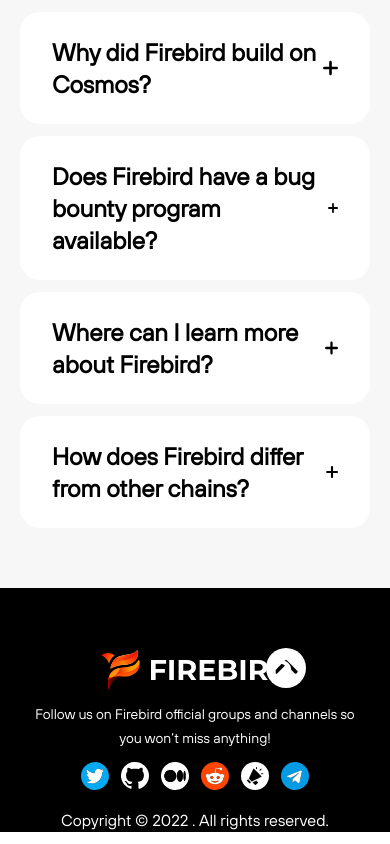
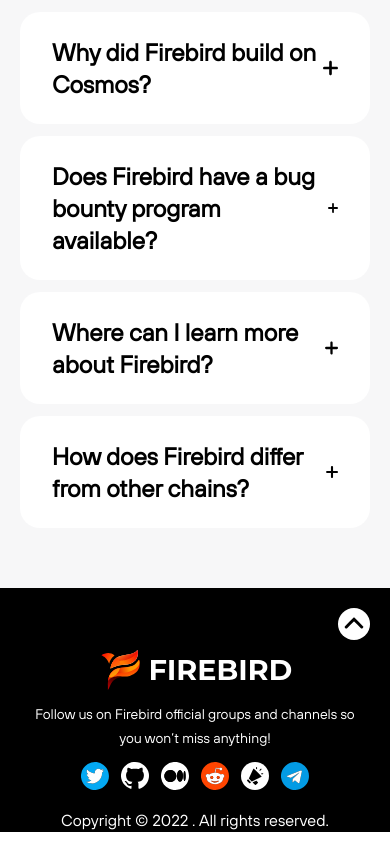
Before and after one commit to polkafoundry/firebird-landing-page, a Next.js app in the folder frontend-user/: page /faq in a window 390 px wide. Shown: the part 972-1816 px from the top of the page. Built offline with nearby package versions, Linux system fonts and the light colour scheme.

Commit message:
FE: update scroll to top

```diff
--- a/frontend-user/components/Base/FooterDefaultLayout/index.tsx
+++ b/frontend-user/components/Base/FooterDefaultLayout/index.tsx
@@ -60,11 +60,17 @@
         )}
       >
         <div
-          className="absolute top-[60px] right-[84px] cursor-pointer"
+          className={clsx(
+            "top-5 right-5 absolute cursor-pointer",
+            "md:top-[60px] md:right-[84px]"
+          )}
           onClick={handleScrollToTop}
         >
-          <Image src={iconScroll} layout="fixed" alt="" />
+          <div className="relative w-8 h-8 md:w-10 md:h-10">
+            <Image src={iconScroll} layout="fill" alt="" />
+          </div>
         </div>
+
         <div className="w-full flex">
           <div className="flex flex-col max-w-full w-full md:max-w-[300px] items-center md:items-start">
             <div className="flex">
--- a/frontend-user/components/Pages/FAQPage/index.tsx
+++ b/frontend-user/components/Pages/FAQPage/index.tsx
@@ -186,7 +186,9 @@
               </p>
               <div
                 ref={(el) => (answersRef.current[index] = el)}
-                className={"text-lg opacity-80 mt-5 whitespace-pre-line"}
+                className={
+                  "text-lg opacity-80 mt-5 whitespace-pre-line break-words"
+                }
               >
                 {item.answer}
               </div>
```
